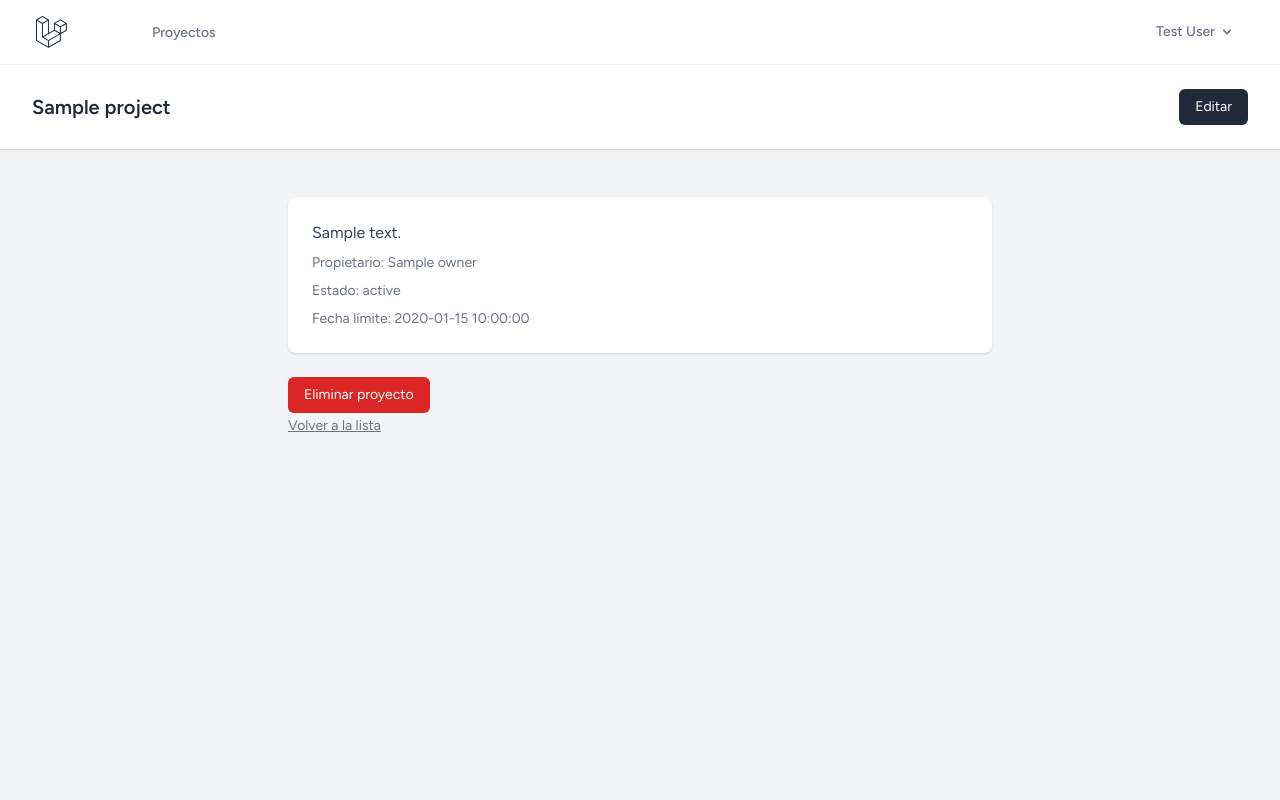
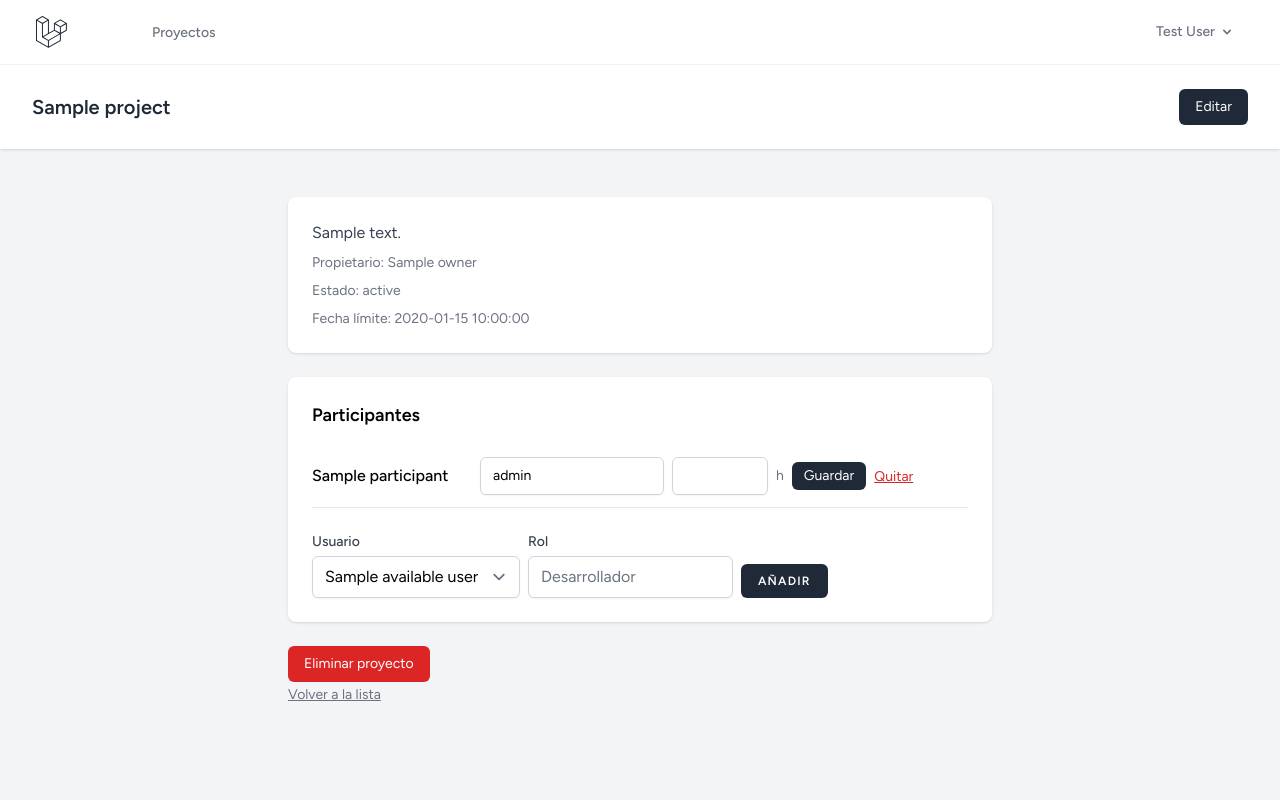
Before and after one commit to adas198780/gestor-proyectos, a Laravel app: template resources/views/projects/show.blade.php in a window 1280 px wide. Run offline with Laravel 12, Linux system fonts and the light colour scheme; a user stored in the database is signed in; data comes from the database, SQL or seed files in the repository; tables that the repository leaves empty hold one stand-in row (values such as "Sample post"); the template is opened without the code that fills it: most values are stand-ins (such as "Sample title", 1, 10 or a date in 2020); style sheets or scripts are compiled from the project's sources.

Commit message:
Add project participants with role and hours

```diff
--- a/resources/views/projects/show.blade.php
+++ b/resources/views/projects/show.blade.php
@@ -16,6 +16,60 @@
                 <p class="text-sm text-gray-500">Fecha límite: {{ $project->deadline ?? 'Sin fecha' }}</p>
             </div>
 
+
+            <div class="bg-white p-6 shadow sm:rounded-lg">
+                <h3 class="font-semibold text-lg mb-4">Participantes</h3>
+
+                @forelse ($project->participants as $participant)
+                    <div class="flex flex-wrap items-center gap-2 border-b py-3">
+                        <span class="w-40 font-medium">{{ $participant->name }}</span>
+
+                        <form method="POST"
+                              action="{{ route('projects.participants.update', [$project, $participant]) }}"
+                              class="flex items-center gap-2">
+                            @csrf
+                            @method('PUT')
+                            <input type="text" name="role" value="{{ $participant->pivot->role }}"
+                                   class="border-gray-300 rounded-md shadow-sm text-sm">
+                            <input type="number" name="contribution_hours" min="0"
+                                   value="{{ $participant->pivot->contribution_hours }}"
+                                   class="w-24 border-gray-300 rounded-md shadow-sm text-sm">
+                            <span class="text-sm text-gray-500">h</span>
+                            <button class="px-3 py-1 bg-gray-800 text-white rounded-md text-sm">Guardar</button>
+                        </form>
+
+                        <form method="POST"
+                              action="{{ route('projects.participants.destroy', [$project, $participant]) }}">
+                            @csrf
+                            @method('DELETE')
+                            <button class="text-sm text-red-600 underline">Quitar</button>
+                        </form>
+                    </div>
+                @empty
+                    <p class="text-gray-500 text-sm">Aún no hay participantes.</p>
+                @endforelse
+
+                <form method="POST" action="{{ route('projects.participants.store', $project) }}"
+                      class="mt-6 flex flex-wrap items-end gap-2">
+                    @csrf
+                    <div>
+                        <x-input-label for="user_id" value="Usuario" />
+                        <select id="user_id" name="user_id" class="block mt-1 border-gray-300 rounded-md shadow-sm">
+                            @foreach ($availableUsers as $user)
+                                <option value="{{ $user->id }}">{{ $user->name }}</option>
+                            @endforeach
+                        </select>
+                    </div>
+                    <div>
+                        <x-input-label for="role" value="Rol" />
+                        <x-text-input id="role" name="role" class="block mt-1" placeholder="Desarrollador" required />
+                    </div>
+                    <x-primary-button>Añadir</x-primary-button>
+                </form>
+                <x-input-error :messages="$errors->get('user_id')" class="mt-2" />
+                <x-input-error :messages="$errors->get('role')" class="mt-2" />
+            </div>
+
             <form method="POST" action="{{ route('projects.destroy', $project) }}"
                   onsubmit="return confirm('¿Eliminar este proyecto?')">
                 @csrf
--- a/routes/web.php
+++ b/routes/web.php
@@ -3,6 +3,7 @@
 use App\Http\Controllers\ProfileController;
 use Illuminate\Support\Facades\Route;
 use App\Http\Controllers\ProjectController;
+use App\Http\Controllers\ProjectParticipantController;
 
 Route::get('/', function () {
     return view('welcome');
@@ -20,5 +21,5 @@ Route::middleware('auth')->group(function () {
 
 require __DIR__.'/auth.php';
 Route::middleware('auth')->group(function () {
-    Route::resource('projects', ProjectController::class);
+    Route::resource('projects.participants', ProjectParticipantController::class)->only(['store', 'update', 'destroy']);
 });
```
Also changed, not shown: app/Http/Controllers/ProjectParticipantController.php (added, +43 -0 lines).
